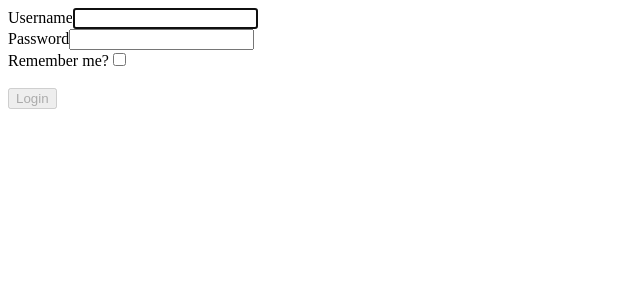
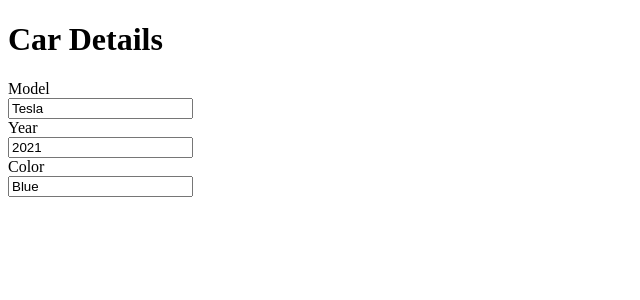
Before and after one commit to Riccardo1091/React-exercises, a React (Create React App) app in the folder forms-lists-and-styling/: page / in a window 1280 px wide. Shown: the top 300 px of the page, without its empty margins (0-640 px from the left). Built offline with nearby package versions, Linux system fonts and the light colour scheme.

Commit message:
useRef02

```diff
--- a/forms-lists-and-styling/src/App.js
+++ b/forms-lists-and-styling/src/App.js
@@ -1,11 +1,11 @@
 import React from 'react'
-import { Login } from './login'
+import { CarDetails } from './CarDetails'
 
 export class App extends React.Component {
     render() {
         return (
             <>
-                <Login/>
+                <CarDetails initialValues={{model:"Tesla", year:"2021", color:"Blue"}}/>
             </>
         )
     }
--- /dev/null
+++ b/forms-lists-and-styling/src/CarDetails.js
@@ -0,0 +1,29 @@
+import React, { useEffect, useRef } from 'react'
+export function CarDetails({initialValues}) {
+
+    const defaultRef = useRef()
+
+    useEffect(() => {
+        defaultRef.current.elements.model.value = initialValues.model
+        defaultRef.current.elements.year.value = initialValues.year
+        defaultRef.current.elements.color.value = initialValues.color
+    }, [initialValues])
+
+
+    return (
+        <>
+            <h1>Car Details</h1>
+            <form ref={defaultRef}>
+                <label htmlFor="model"> Model <br/>
+                    <input type="text" name="model"/>
+                </label><br/>
+                <label htmlFor="year"> Year <br/>
+                    <input type="text" name="year"/>
+                </label><br/>
+                <label htmlFor="Color"> Color <br/>
+                    <input type="text" name="color"/>
+                </label>
+            </form>
+        </>
+    )
+}
```
